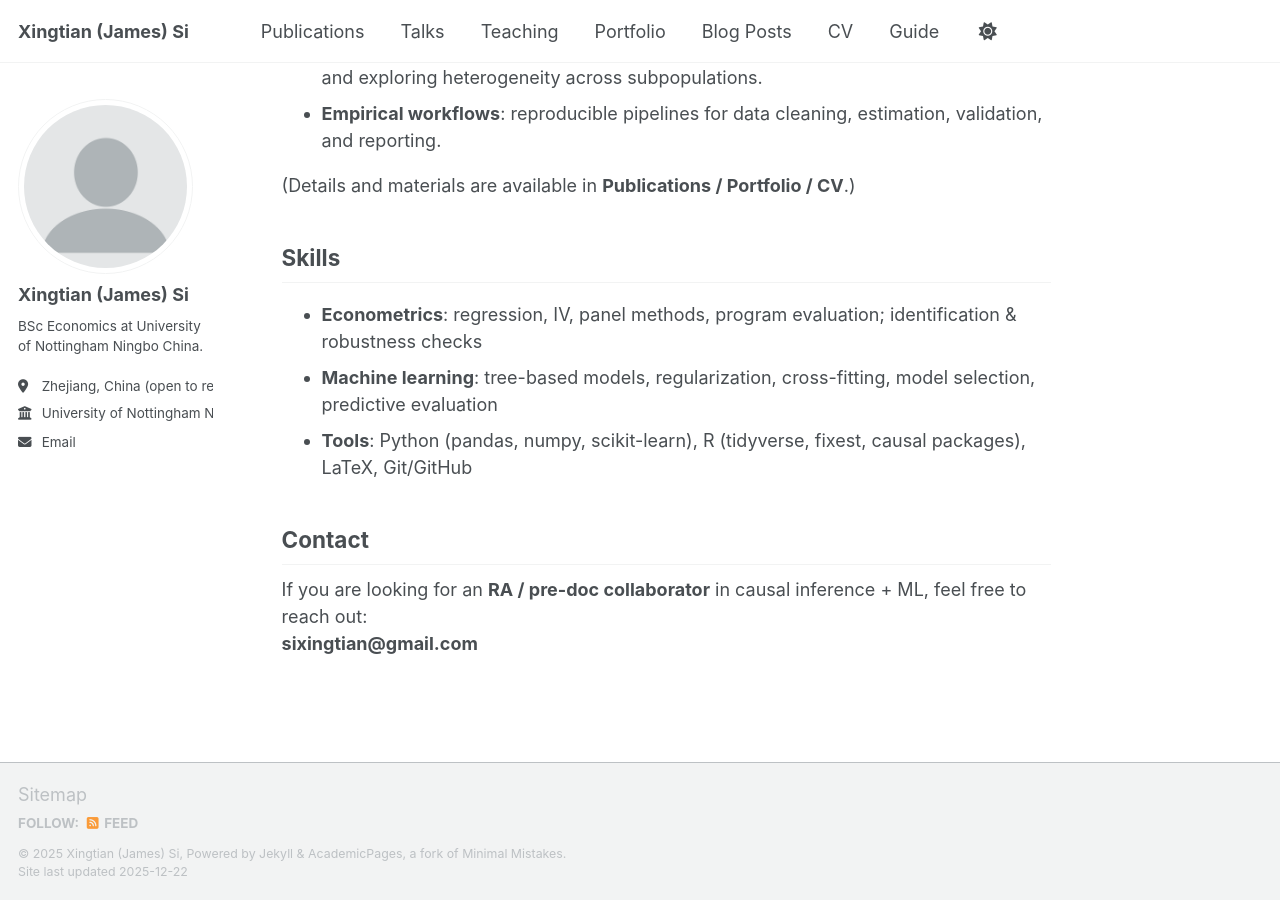
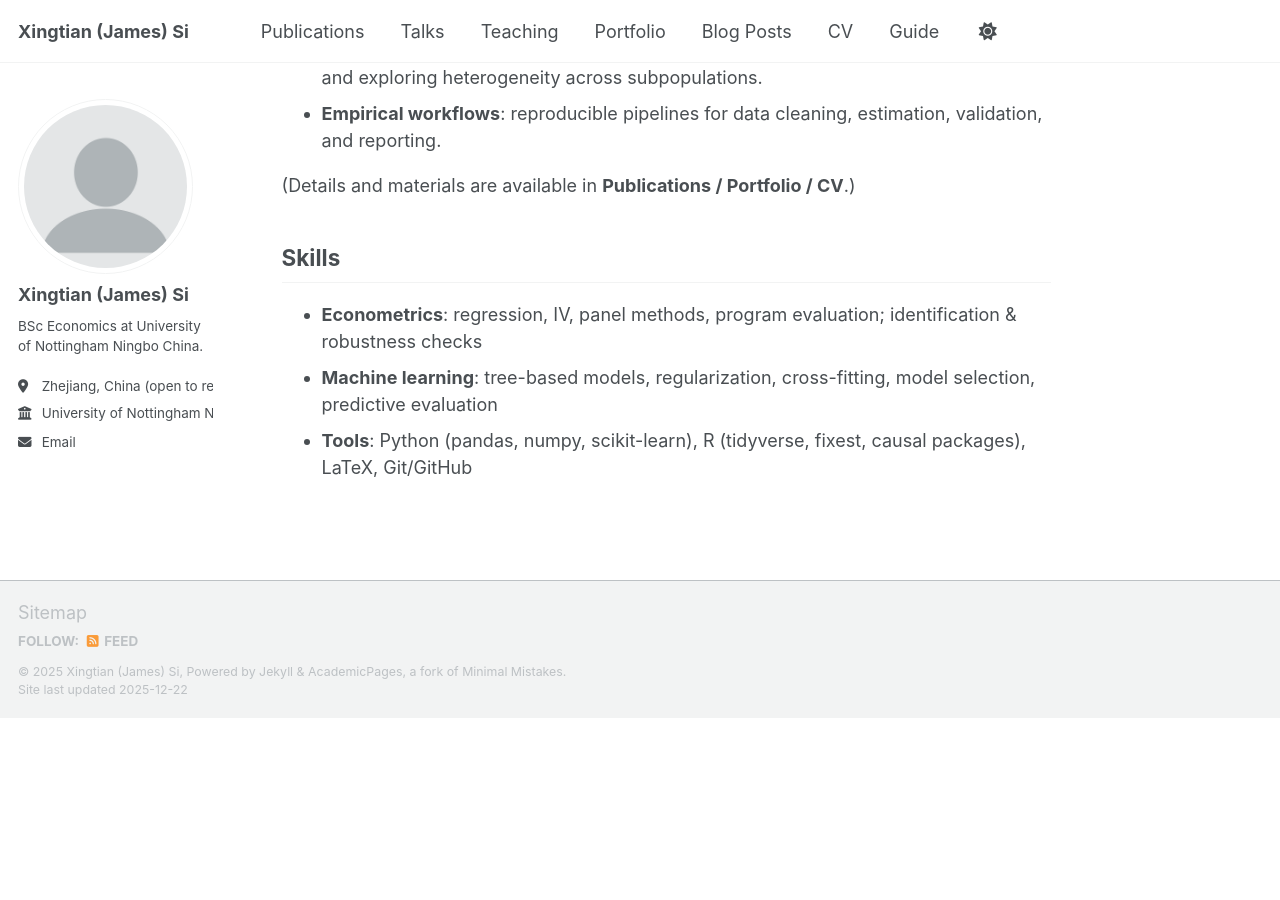
Before and after one commit to sixingtian/sixingtian.github.io, a Jekyll site: the page built from _pages/about.md, in a window 1280 px wide and 900 px high, scrolled down 842 px. Built offline with Jekyll 4.4.1, drawn with Linux system fonts in a browser that asks for light colours; a script bundle is joined from its source files by our own code; library files that are not in the unit come from our copies; after the commit the page ends 1560 px from its top, so only the background shows below that.

Commit message:
Update about.md

```diff
--- a/_pages/about.md
+++ b/_pages/about.md
@@ -33,8 +33,3 @@ My interests center on estimating **heterogeneous treatment effects** and design
 - **Econometrics**: regression, IV, panel methods, program evaluation; identification & robustness checks
 - **Machine learning**: tree-based models, regularization, cross-fitting, model selection, predictive evaluation
 - **Tools**: Python (pandas, numpy, scikit-learn), R (tidyverse, fixest, causal packages), LaTeX, Git/GitHub
-
-## Contact
-
-If you are looking for an **RA / pre-doc collaborator** in causal inference + ML, feel free to reach out:
-**sixingtian@gmail.com**
```
